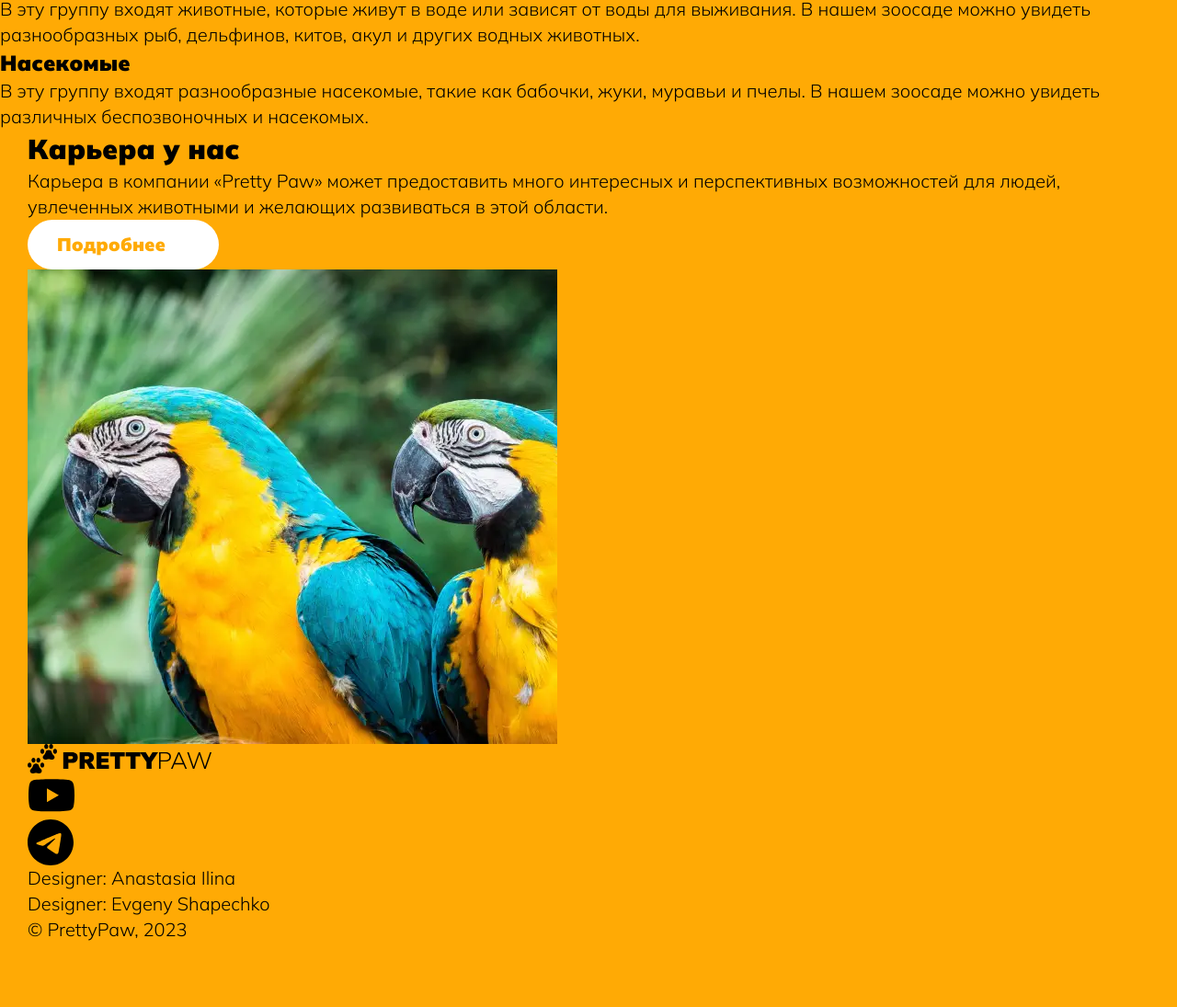
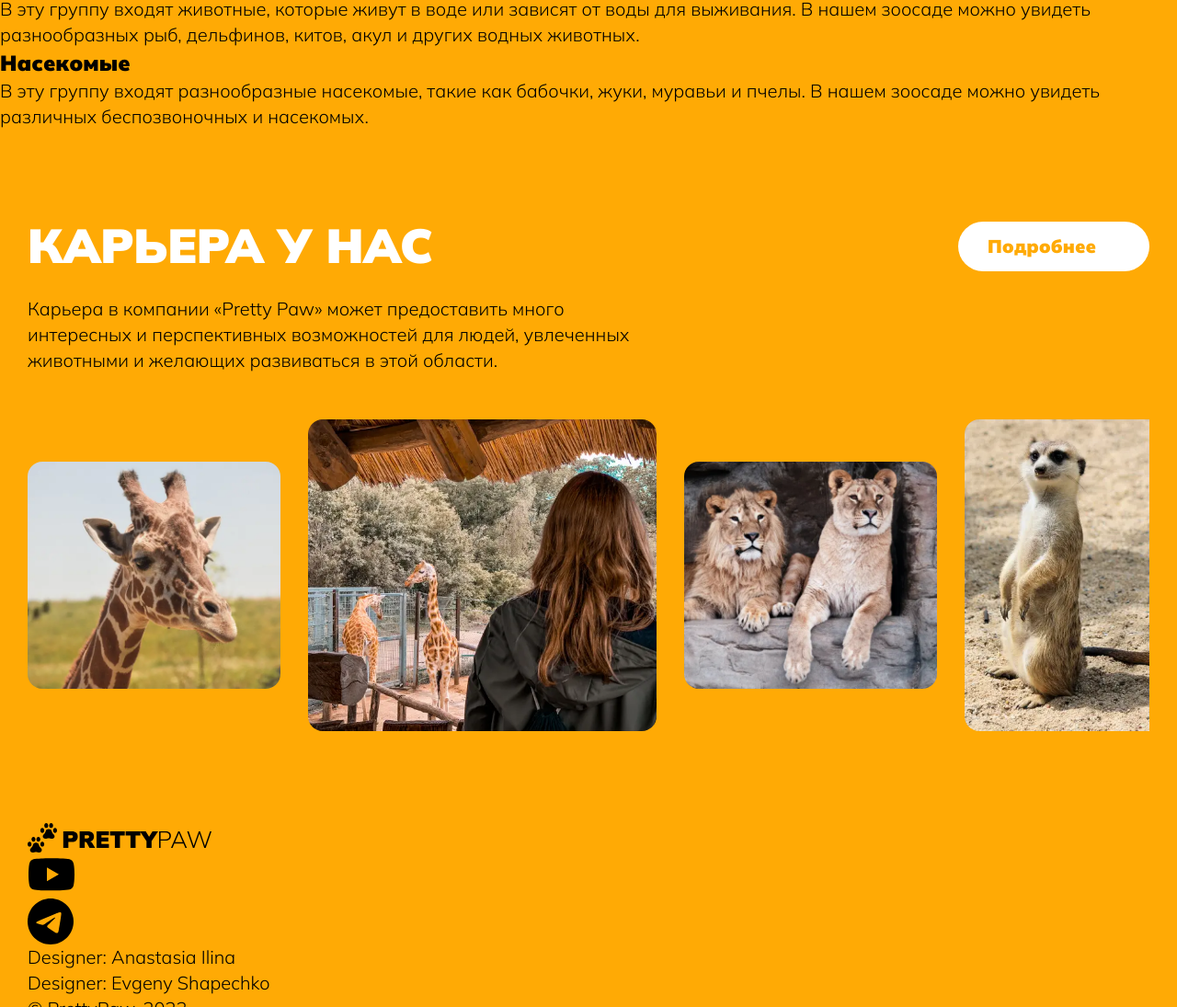
Before and after one commit to eshapechko/prettyPaw, a website built with webpack: page src/index.html in a window 1280 px wide. Shown: the part 1798-2893 px from the top of the page at 92% size. Before the commit the page ends 2823 px from the top, so only its background shows below. Built offline with nearby package versions, Linux system fonts and the light colour scheme; files whose address does not match are found by name.

Commit message:
day 2 add style carrer and slider

```diff
--- a/src/index.html
+++ b/src/index.html
@@ -37,7 +37,7 @@
                     <p class="hero__subtitle">С&nbsp;заботой о&nbsp;животных</p>
                 </div>
 
-                <video class="hero__video-bg video-bg" loading="lazy" autoplay loop muted></video>
+                <video class="hero__video-bg video-bg" autoplay loop muted></video>
             </section>
 
             <section class="about">
--- a/src/index.js
+++ b/src/index.js
@@ -7,12 +7,36 @@ import { slidersInit } from "./modules/sliders";
 
 // use modules
 
-slidersInit(".about__slider"),
-    {
-        pagination: {
-            el: ".about__slider-pagination",
+slidersInit(".about__slider", {
+    pagination: {
+        el: ".about__slider-pagination",
+    },
+});
+
+slidersInit(".carrer__slider", {
+    pagination: {
+        el: ".carrer__slider-pagination",
+    },
+    breakpoints: {
+        768: {
+            slidesPerView: "auto",
+            spaceBetween: 20,
+            pagination: false,
         },
-    };
+
+        1024: {
+            slidesPerView: "auto",
+            spaceBetween: 26,
+            pagination: false,
+        },
+
+        1240: {
+            slidesPerView: "auto",
+            spaceBetween: 30,
+            pagination: false,
+        },
+    },
+});
 
 const videoBG = document.querySelector(".video-bg");
 
--- a/src/index.scss
+++ b/src/index.scss
@@ -6,3 +6,4 @@
 @import "style/navigation";
 @import "style/hero";
 @import "style/about";
+@import "style/carrer";
--- a/src/modules/sliders.js
+++ b/src/modules/sliders.js
@@ -7,7 +7,7 @@ const params = {
         delay: 3500,
         disableOnInteraction: false,
     },
-    sliderPerView: 1,
+    slidesPerView: 1,
     pagination: {
         el: ".swiper-pagination",
     },
--- /dev/null
+++ b/src/style/_carrer.scss
@@ -0,0 +1,104 @@
+.carrer {
+    padding: 80px 0 40px;
+
+    @include lg {
+        padding: 100px 0;
+    }
+
+    &__content {
+        margin-bottom: 40px;
+
+        @include md {
+            display: grid;
+            grid-template-columns: 1fr min-content;
+            justify-content: space-between;
+            gap: 11px 21px;
+            grid-template-areas:
+                "title link"
+                "description .";
+        }
+
+        @include lg {
+            grid-template-columns: 720px min-content;
+            gap: 27px 31px;
+            margin-bottom: 50px;
+        }
+        @include xl {
+            grid-template-columns: 690px min-content;
+        }
+    }
+
+    &__title {
+        margin-bottom: 24px;
+        font-weight: 1000;
+        font-size: 32px;
+        line-height: 1;
+        text-transform: uppercase;
+        color: $second;
+
+        @include md {
+            grid-area: title;
+            margin-bottom: 0;
+        }
+
+        @include lg {
+            font-size: 52px;
+        }
+    }
+
+    &__description {
+        margin-bottom: 24px;
+
+        @include md {
+            grid-area: description;
+            margin-bottom: 0;
+        }
+        @include lg {
+            font-size: 20px;
+        }
+    }
+
+    &__link {
+        @include md {
+            grid-area: link;
+        }
+    }
+
+    &__image-item {
+        display: flex;
+        align-items: center;
+        height: initial;
+        @include md {
+            &:nth-child(odd) {
+                width: 244px;
+            }
+
+            &:nth-child(even) {
+                width: 177px;
+            }
+        }
+
+        @include lg {
+            &:nth-child(odd) {
+                width: 333px;
+            }
+
+            &:nth-child(even) {
+                width: 242px;
+            }
+        }
+        @include xl {
+            &:nth-child(odd) {
+                width: 379px;
+            }
+
+            &:nth-child(even) {
+                width: 275px;
+            }
+        }
+    }
+
+    &__image {
+        border-radius: 16px;
+    }
+}
--- a/src/style/_hero.scss
+++ b/src/style/_hero.scss
@@ -94,6 +94,6 @@
     }
 
     &video-bg {
-        z-index: 8;
+        z-index: 3;
     }
 }
```
Also changed, not shown: src/style/_var.scss (+0 -20 lines).
